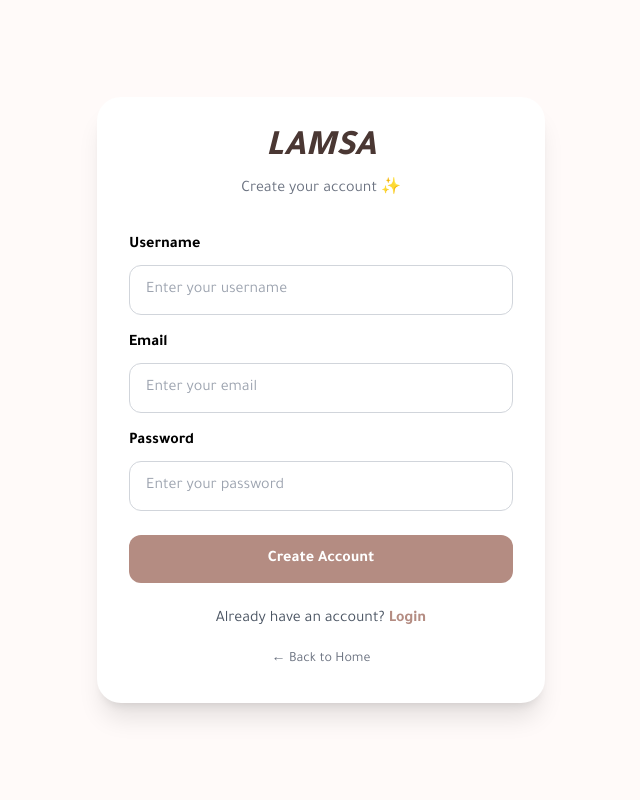
After one commit to rogiaa946-cyber/Lamsa_Makeup_Store, a Django app: page /register/ in a window 1280 px wide. The commit adds this page. Shown: the whole page, without its empty margins (319-959 px from the left). Run offline with Django 5.2, Linux system fonts and the light colour scheme; some libraries are stand-ins or nearby versions.

Commit message:
Implement login,register,logout,and validation

```diff
--- /dev/null
+++ b/core/templates/core/register.html
@@ -0,0 +1,117 @@
+<!DOCTYPE html>
+<html lang="en">
+<head>
+    <meta charset="UTF-8">
+    <meta name="viewport" content="width=device-width, initial-scale=1.0">
+    <title>Register | LAMSA</title>
+
+    <script src="https://cdn.tailwindcss.com"></script>
+
+    <link rel="preconnect" href="https://fonts.googleapis.com">
+    <link rel="preconnect" href="https://fonts.gstatic.com" crossorigin>
+    <link href="https://fonts.googleapis.com/css2?family=Tajawal:wght@400;500;700;800&display=swap" rel="stylesheet">
+
+    <style>
+        body{
+            font-family:'Tajawal',sans-serif;
+            background:#fffaf9;
+        }
+
+        .accent-bg{
+            background:#b48c82;
+        }
+
+        .accent-bg:hover{
+            background:#9d766d;
+        }
+    </style>
+</head>
+
+<body class="flex items-center justify-center min-h-screen">
+
+<div class="bg-white w-full max-w-md rounded-3xl shadow-xl p-8">
+
+    <div class="text-center mb-8">
+        <h1 class="text-4xl font-extrabold italic text-[#4a3733]">
+            LAMSA
+        </h1>
+
+        <p class="text-gray-500 mt-2">
+            Create your account ✨
+        </p>
+    </div>
+
+    <form method="POST">
+
+        {% csrf_token %}
+
+        {% if messages %}
+            {% for message in messages %}
+                <div class="mb-4 p-3 rounded-xl
+                    {% if message.tags == 'error' %}
+                        bg-red-100 text-red-700 border border-red-300
+                    {% elif message.tags == 'success' %}
+                        bg-green-100 text-green-700 border border-green-300
+                    {% else %}
+                        bg-gray-100 text-gray-700 border border-gray-300
+                    {% endif %}">
+                    {{ message }}
+                </div>
+            {% endfor %}
+        {% endif %}
+
+        <div class="mb-4">
+            <label class="block mb-2 font-semibold">Username</label>
+            <input
+                type="text"
+                name="username"
+                class="w-full border border-gray-300 rounded-xl px-4 py-3 focus:outline-none focus:ring-2 focus:ring-[#b48c82]"
+                placeholder="Enter your username">
+        </div>
+
+        <div class="mb-4">
+            <label class="block mb-2 font-semibold">Email</label>
+            <input
+                type="email"
+                name="email"
+                class="w-full border border-gray-300 rounded-xl px-4 py-3 focus:outline-none focus:ring-2 focus:ring-[#b48c82]"
+                placeholder="Enter your email">
+        </div>
+
+        <div class="mb-6">
+            <label class="block mb-2 font-semibold">Password</label>
+            <input
+                type="password"
+                name="password"
+                class="w-full border border-gray-300 rounded-xl px-4 py-3 focus:outline-none focus:ring-2 focus:ring-[#b48c82]"
+                placeholder="Enter your password">
+        </div>
+
+        <button
+            type="submit"
+            class="accent-bg w-full text-white font-bold py-3 rounded-xl transition">
+            Create Account
+        </button>
+
+    </form>
+
+    <p class="text-center mt-6 text-gray-600">
+        Already have an account?
+
+        <a href="{% url 'login' %}"
+           class="font-bold text-[#b48c82]">
+            Login
+        </a>
+    </p>
+
+    <div class="text-center mt-4">
+        <a href="/"
+           class="text-sm text-gray-500 hover:text-[#b48c82]">
+            ← Back to Home
+        </a>
+    </div>
+
+</div>
+
+</body>
+</html>
--- a/core/urls.py
+++ b/core/urls.py
@@ -6,4 +6,7 @@ urlpatterns = [
     path('add-to-cart/<int:product_id>/', views.add_to_cart, name='add_to_cart'),
     path('cart/', views.cart_detail, name='cart_detail'),
     path('checkout/', views.checkout, name='checkout'),
-]
+    path('login/', views.login_view, name='login'),
+    path('register/', views.register_view, name='register'),
+    path('logout/', views.logout_view, name='logout'),
+  ]
--- a/core/views.py
+++ b/core/views.py
@@ -1,4 +1,7 @@
+from django.contrib import messages
 from django.shortcuts import render, redirect, get_object_or_404
+from django.contrib.auth import authenticate,login,logout
+from django.contrib.auth.models import User
 from .models import Product, Category, Cart, CartItem, Order, OrderItem
 
 def home(request):
@@ -85,3 +88,48 @@ def checkout(request):
         'cart': cart,
         'total_price': total_price
     })
+
+def login_view(request):
+    if request.method == 'POST':
+        username = request.POST.get('username')
+        password = request.POST.get('password')
+
+        user = authenticate(
+            request,
+            username=username,
+            password=password
+        )
+
+        if user is not None:
+            login(request, user)
+            return redirect('home')
+
+    return render(request, 'core/login.html')
+
+def register_view(request):
+    if request.method == 'POST':
+        username = request.POST.get('username', '').strip()
+        email = request.POST.get('email', '').strip()
+        password = request.POST.get('password', '')
+
+        if not username or not email or not password:
+            messages.error(request, "يرجى ملء جميع الحقول.")
+            return render(request, 'core/register.html')
+
+        if User.objects.filter(username=username).exists():
+            messages.error(request, "اسم المستخدم مستخدم بالفعل.")
+            return render(request, 'core/register.html')
+
+        User.objects.create_user(
+            username=username,
+            email=email,
+            password=password
+        )
+
+        messages.success(request, "تم إنشاء الحساب بنجاح، يمكنك الآن تسجيل الدخول.")
+        return redirect('login')
+
+    return render(request, 'core/register.html')
+def logout_view(request):
+      logout(request)
+      return redirect('home')
```
Also changed, not shown: core/templates/core/home.html (+18 -0 lines), core/templates/core/login.html (added, +100 -0 lines), db.sqlite3.
